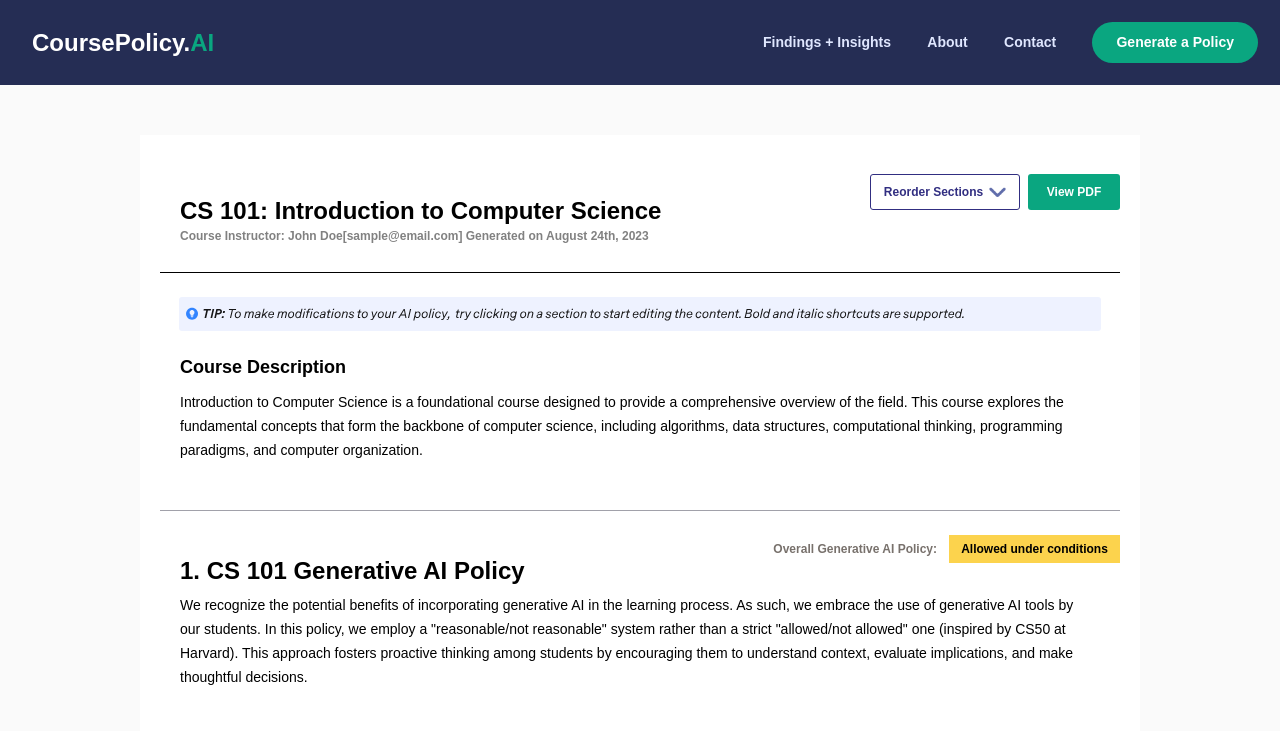
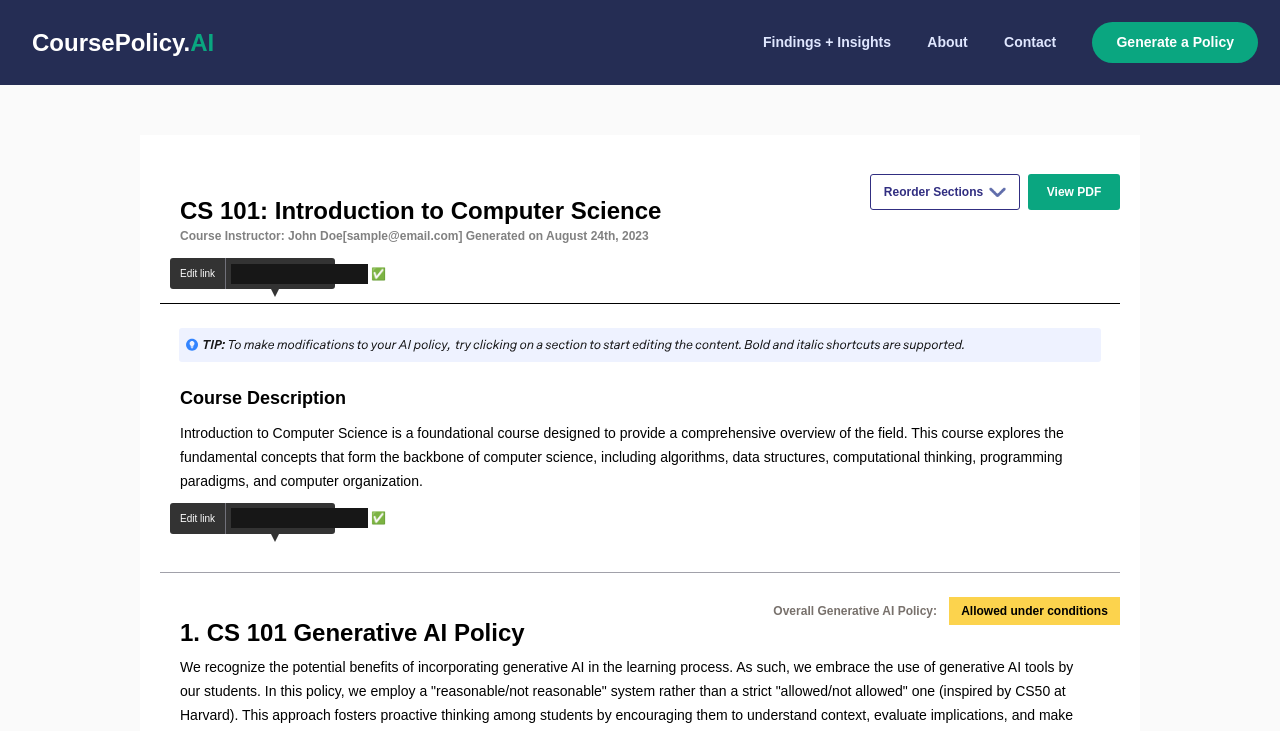
Before and after one commit to coursepolicy/policy-generator, a Next.js app: page /sample in a window 1280 px wide. Shown: the top 731 px of the page. Built offline with nearby package versions, Linux system fonts and the light colour scheme.

Commit message:
add link styles

```diff
--- a/app/_components/Editor.tsx
+++ b/app/_components/Editor.tsx
@@ -57,7 +57,6 @@ export default function Editor({
         HTMLAttributes: {
           class: "editor-links",
         },
-        openOnClick: false,
         protocols: ["mailto"],
       }),
     ],
@@ -66,6 +65,9 @@ export default function Editor({
 
   const [isEditorFocused, setIsEditorFocused] = useState<boolean>(false);
   const [isHovering, setIsHovering] = useState(false);
+  const [addingLink, setAddingLink] = useState(false);
+  const [editingLink, setEditingLink] = useState(true);
+  const [linked, setLinked] = useState(true);
   const parentRef = useRef(null);
 
   const htmlString = editor?.getHTML();
@@ -239,6 +241,106 @@ export default function Editor({
       ref={parentRef}
     >
       <EditorContent editor={editor} />
+      {linked && (
+        <div
+          className={`bubble relative flex ${
+            editingLink ? "w-[165px]" : "w-[125px]"
+          } rounded-[3px]`}
+        >
+          <div className=" border-r border-zinc-500">
+            <button
+              onClick={() => {
+                setEditingLink(true);
+              }}
+              className="w-[100%] px-[10px] py-[8px] text-[10px] font-normal leading-normal text-white "
+            >
+              Edit link
+            </button>
+          </div>
+          {editingLink ? (
+            <div className="flex ">
+              <div
+                className=" ml-[5px] flex w-[100px] items-center"
+                tabIndex={0}
+              >
+                <input className=" link-input h-[20px] overflow-x-auto bg-neutral-900 pl-[5px] text-[10px] font-normal leading-normal text-white underline" />
+                <button
+                  onClick={() => {
+                    setEditingLink(false);
+                    setLinked(true);
+                  }}
+                  className="flex items-center justify-end pl-[3px] text-xs font-normal leading-normal text-white"
+                >
+                  ✅
+                </button>
+              </div>
+            </div>
+          ) : (
+            <div className="flex items-center justify-center">
+              <button
+                onClick={() => {
+                  setLinked(false);
+                }}
+                className="w-[100%] px-[10px] py-[8px] text-[10px] font-normal leading-normal text-white "
+              >
+                Delete link
+              </button>
+            </div>
+          )}
+
+          <div
+            className={`triangle-down absolute bottom-[-8px] ${
+              editingLink ? "right-[55px]" : "right-[4px]"
+            } h-0 w-0`}
+          />
+        </div>
+      )}
+      {!linked && (
+        <div
+          className={`bubble relative flex ${
+            addingLink ? "w-[165px]" : "w-[60px]"
+          } rounded-[3px]`}
+        >
+          <div
+            className={`flex items-center justify-center ${
+              addingLink ? "border-r border-zinc-500" : ""
+            }`}
+          >
+            <button
+              onClick={() => {
+                setAddingLink(true);
+              }}
+              className="w-[100%] px-[10px] py-[8px] text-[10px] font-normal leading-normal text-white "
+            >
+              Add link
+            </button>
+          </div>
+          {addingLink && (
+            <div className="flex ">
+              <div
+                className=" ml-[5px] flex w-[100px] items-center"
+                tabIndex={0}
+              >
+                <input className=" link-input h-[20px] overflow-x-auto bg-neutral-900 pl-[5px] text-[10px] font-normal leading-normal text-white underline" />
+                <button
+                  onClick={() => {
+                    setAddingLink(false);
+                    setLinked(true);
+                  }}
+                  className="flex items-center justify-end pl-[3px] text-xs font-normal leading-normal text-white"
+                >
+                  ✅
+                </button>
+              </div>
+            </div>
+          )}
+          <div
+            className={`triangle-down absolute bottom-[-8px] ${
+              addingLink ? "right-[55px]" : "right-[4px]"
+            } h-0 w-0`}
+          />
+        </div>
+      )}
       {isEditorFocused && (
         <div className="mt-[15px] flex justify-between">
           <div className="flex">
--- a/app/globals.css
+++ b/app/globals.css
@@ -248,3 +248,27 @@ text-decoration-line: underline;
     0px 15px 15px 0 rgba(34, 33, 81, 0.25);
   z-index: 999;
 }
+
+.bubble {
+  background-color: #333333
+}
+
+.triangle-down {
+  border-left: 5px solid transparent;
+  border-right: 5px solid transparent;
+  border-top: 10px solid #333333;
+}
+
+.link-input {
+  /* padding-bottom: 20px;
+  height: calc(100% + 20px); */
+  position: relative;
+  scrollbar-width: none;
+  -ms-overflow-style: none;
+}
+
+.link-input::-webkit-scrollbar {
+  display: none;
+}
+
+/* 55px */
```
